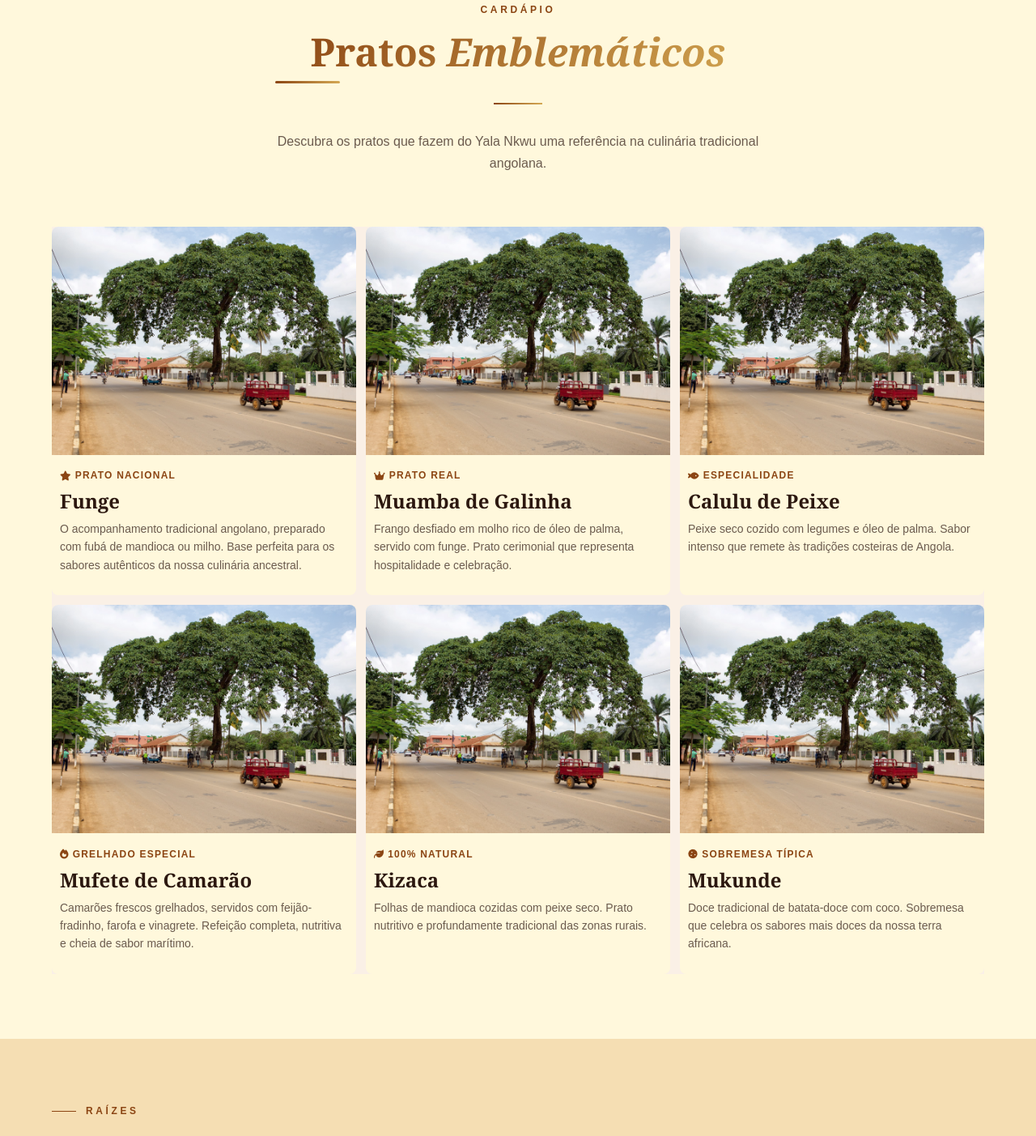
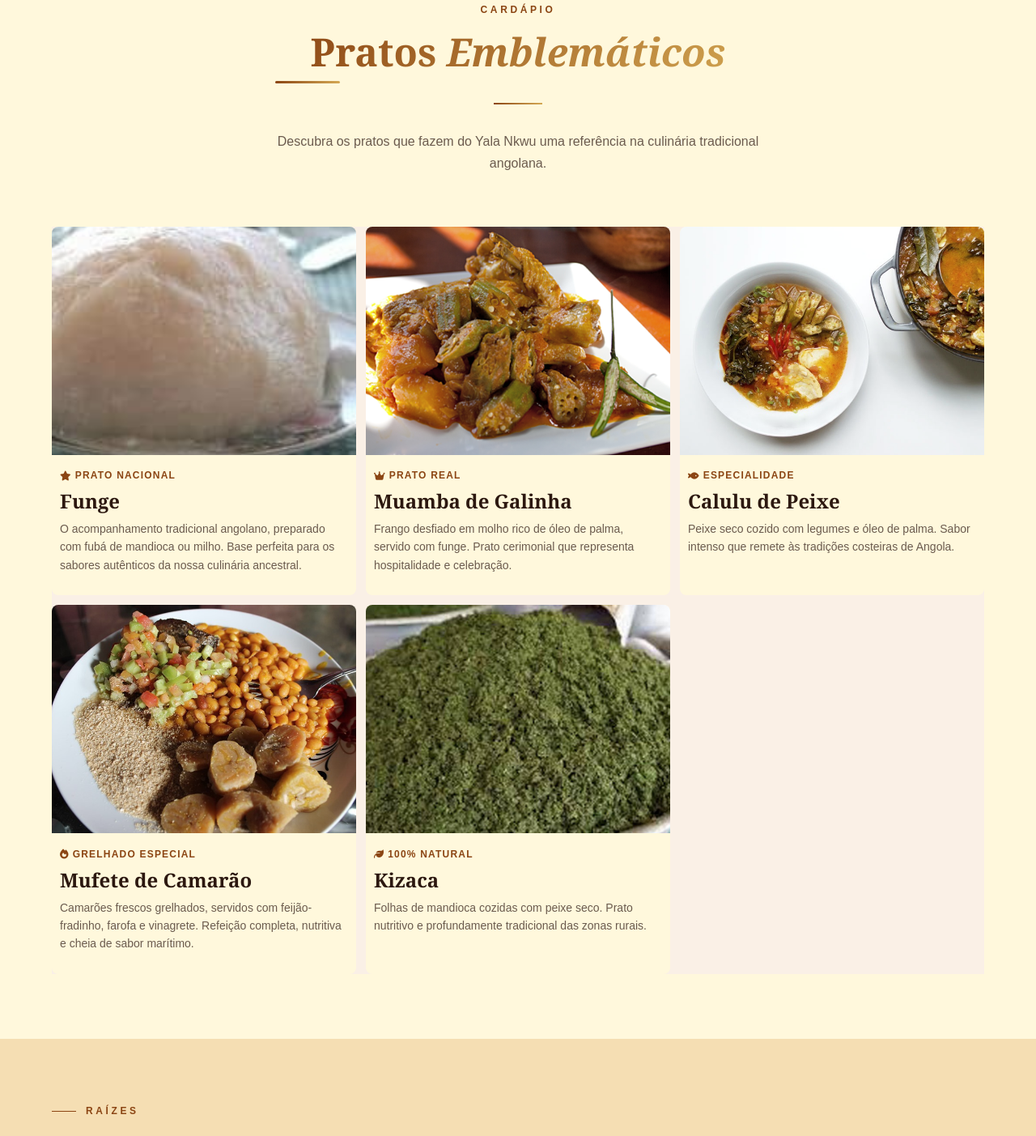
Before and after one commit to 12-ClaudioGustavo/blog, a plain HTML site: page index.html in a window 1280 px wide. Shown: the part 2569-3972 px from the top of the page at 81% size. Drawn offline with Linux system fonts and the light colour scheme; a web font is replaced by a local one.

Commit message:
alteração do index

```diff
--- a/index.html
+++ b/index.html
@@ -231,7 +231,7 @@
                 <div class="dishes-grid">
                     <div class="dish-card animate-fade-in animate-delay-1">
                         <div class="dish-img-wrap">
-                            <img src="yala nkuwu-960x640.jpg"
+                            <img src="funge.jpg"
                                  alt="Funge Tradicional Angolano - Acompanhamento essencial"
                                  loading="lazy">
                         </div>
@@ -250,7 +250,7 @@
 
                     <div class="dish-card animate-fade-in animate-delay-2">
                         <div class="dish-img-wrap">
-                            <img src="yala nkuwu-960x640.jpg"
+                            <img src="moamba_GALINHA.jpg"
                                  alt="Muamba de Galinha Tradicional - Prato cerimonial"
                                  loading="lazy">
                         </div>
@@ -269,7 +269,7 @@
 
                     <div class="dish-card animate-fade-in animate-delay-3">
                         <div class="dish-img-wrap">
-                            <img src="yala nkuwu-960x640.jpg"
+                            <img src="calulu.jpg"
                                  alt="Calulu de Peixe Seco - Sabor intenso tradicional"
                                  loading="lazy">
                         </div>
@@ -288,7 +288,7 @@
 
                     <div class="dish-card animate-fade-in animate-delay-4">
                         <div class="dish-img-wrap">
-                            <img src="yala nkuwu-960x640.jpg"
+                            <img src="mufete.jpg"
                                  alt="Mufete de Camarão Fresco - Refeição completa"
                                  loading="lazy">
                         </div>
@@ -307,7 +307,7 @@
 
                     <div class="dish-card animate-fade-in animate-delay-5">
                         <div class="dish-img-wrap">
-                            <img src="yala nkuwu-960x640.jpg"
+                            <img src="kizaca.jpg"
                                  alt="Kizaca de Folhas de Mandioca - Nutritivo e tradicional"
                                  loading="lazy">
                         </div>
@@ -324,24 +324,7 @@
                         </div>
                     </div>
 
-                    <div class="dish-card animate-fade-in animate-delay-6">
-                        <div class="dish-img-wrap">
-                            <img src="yala nkuwu-960x640.jpg"
-                                 alt="Mukunde Doce Tradicional - Sobremesa africana"
-                                 loading="lazy">
-                        </div>
-                        <div class="dish-body">
-                            <div class="dish-badge">
-                                <i class="fas fa-cookie"></i>
-                                Sobremesa Típica
-                            </div>
-                            <h3 class="dish-name">Mukunde</h3>
-                            <p class="dish-desc">
-                                Doce tradicional de batata-doce com coco.
-                                Sobremesa que celebra os sabores mais doces da nossa terra africana.
-                            </p>
-                        </div>
-                    </div>
+
                 </div>
             </div>
         </section>
```
Also changed, not shown: funge.jpg (added).
